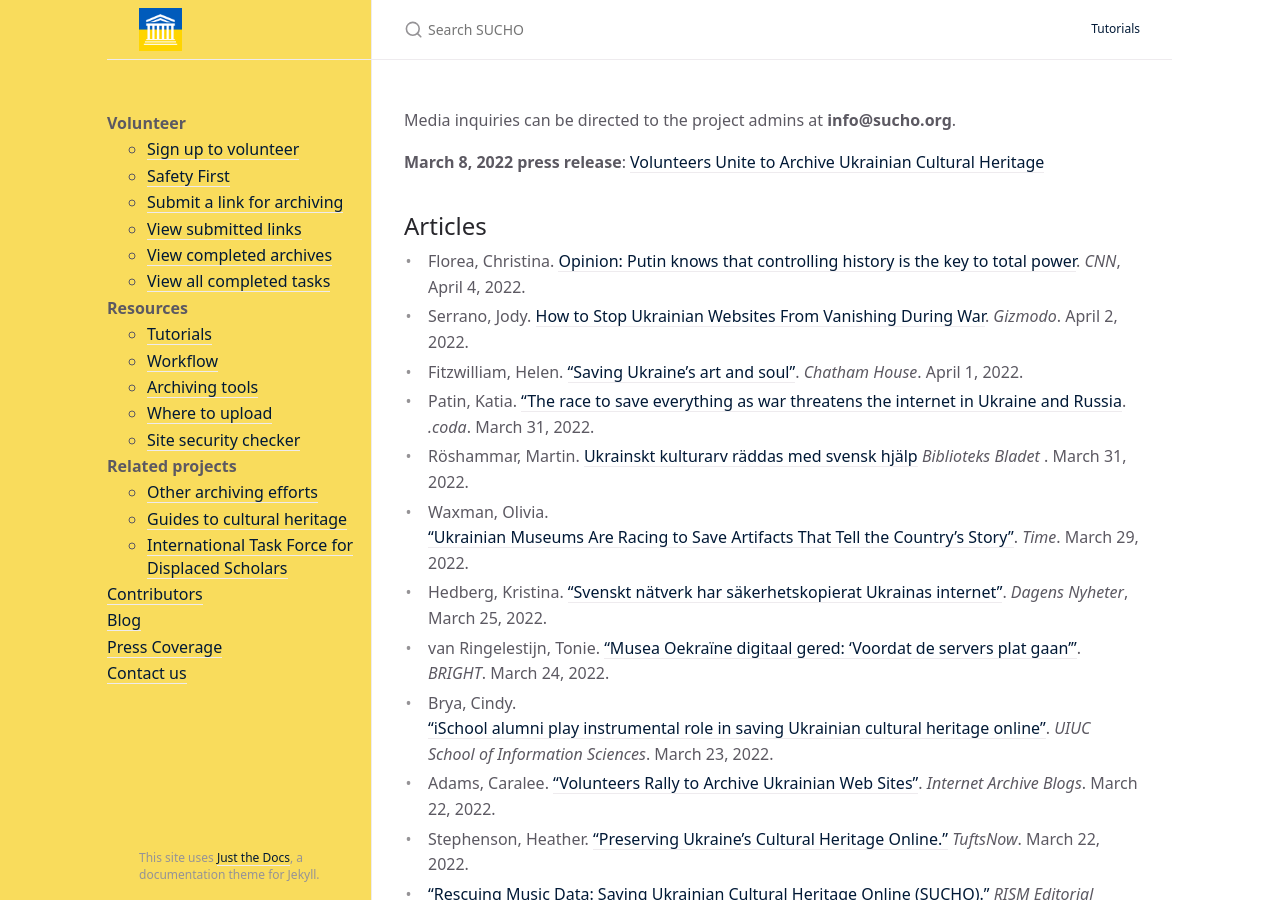
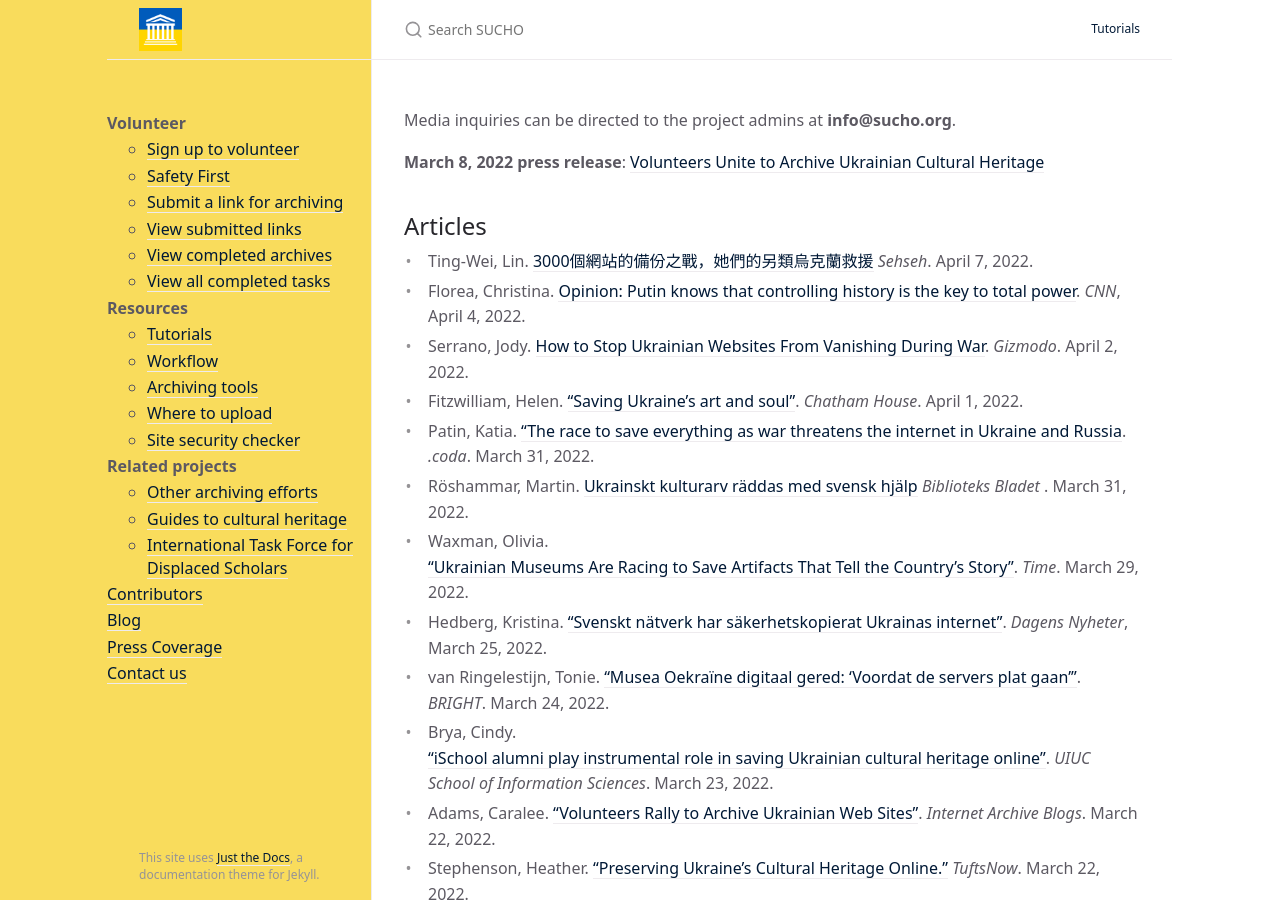
Before and after one commit to sucho-archiving/sucho-archiving.github.io, a Jekyll site: the page built from press.md, in a window 1280 px wide and 900 px high. Built offline with Jekyll 4.4.1, drawn with Linux system fonts in a browser that asks for light colours.

Commit message:
Update press.md

```diff
--- a/press.md
+++ b/press.md
@@ -9,6 +9,7 @@
 **March 8, 2022 press release**: [Volunteers Unite to Archive Ukrainian Cultural Heritage](/press-release-20220308-volunteers-unite)
 
 ## Articles
+- Ting-Wei, Lin. [3000個網站的備份之戰，她們的另類烏克蘭救援](https://www.sehseh.world/article/4276068) *Sehseh*. April 7, 2022.
 - Florea, Christina. [Opinion: Putin knows that controlling history is the key to total power](https://edition.cnn.com/2022/04/04/opinions/putin-destroying-ukraine-history-archives-florea/index.html). *CNN*, April 4, 2022.
 - Serrano, Jody. [How to Stop Ukrainian Websites From Vanishing During War](https://gizmodo.com/how-sucho-stops-ukrainian-websites-vanishing-in-russias-1848737441). *Gizmodo*. April 2, 2022.
 - Fitzwilliam, Helen. ["Saving Ukraine's art and soul"](https://www.chathamhouse.org/publications/the-world-today/2022-04/saving-ukraines-art-and-soul). *Chatham House*. April 1, 2022.
```
